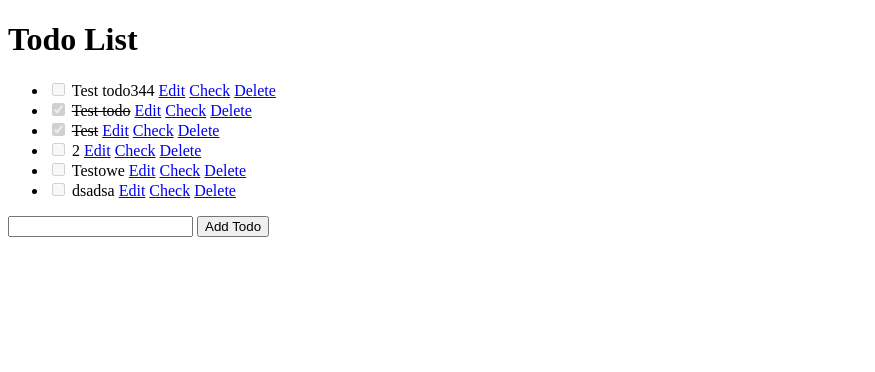
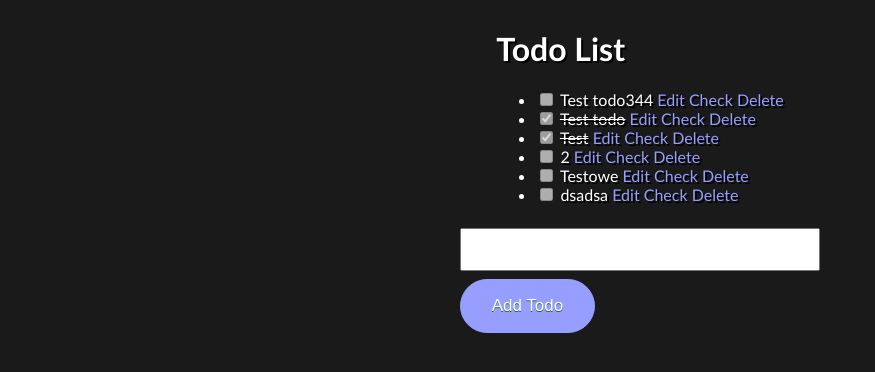
Before and after one commit to lux1778/Todo-app, a Flask app: page / in a window 1280 px wide. Shown: the top 372 px of the page, without its empty margins (0-875 px from the left). Run offline with Flask 2, Linux system fonts and the light colour scheme; data comes from the database, SQL or seed files in the repository; both versions use the stored data as it was after the commit.

Commit message:
Ostylowanie aplikacji

```diff
--- a/static/style.css
+++ b/static/style.css
@@ -0,0 +1,41 @@
+body{
+    background-color: #1a1a1a;
+    display: grid;
+    place-items: center;
+    color:white;
+    font-family: 'Gill Sans', 'Gill Sans MT', Calibri, 'Trebuchet MS', sans-serif;
+    text-shadow: 2px 2px black;
+}
+a {
+    text-decoration: none;
+    color: #969eff;
+}
+
+input[type=text] {
+  width: 100%;
+  padding: 12px 20px;
+  margin: 8px 0;
+  box-sizing: border-box;
+}
+
+button{
+	background-color:#969eff;
+	border-radius:28px;
+	border:1px solid #969eff;
+	display:inline-block;
+	cursor:pointer;
+	color:#ffffff;
+	font-family:Arial;
+	font-size:17px;
+	padding:16px 31px;
+	text-decoration:none;
+	text-shadow:0px 1px 0px #2f6627;
+}
+button:hover {
+	background-color:#8087d9;
+}
+button:active {
+	position:relative;
+	top:1px;
+}
+}
--- a/templates/edit.html
+++ b/templates/edit.html
@@ -6,6 +6,7 @@
           content="width=device-width, user-scalable=no, initial-scale=1.0, maximum-scale=1.0, minimum-scale=1.0">
     <meta http-equiv="X-UA-Compatible" content="ie=edge">
     <title>Document</title>
+    <link rel="stylesheet" href="{{ url_for('static', filename='style.css') }}">
 </head>
 <body>
     <form action="/edit/{{ todo.id }}" method="POST">
--- a/templates/index.html
+++ b/templates/index.html
@@ -5,9 +5,11 @@
     <meta name="viewport"
           content="width=device-width, user-scalable=no, initial-scale=1.0, maximum-scale=1.0, minimum-scale=1.0">
     <meta http-equiv="X-UA-Compatible" content="ie=edge">
+    <link rel="stylesheet" href="{{ url_for('static', filename='style.css') }}">
     <title>Todo app</title>
 </head>
 <body>
+<div id="container>">
     <h1>Todo List</h1>
     <ul>
         {% for todo in todos %}
@@ -20,9 +22,12 @@
             </li>
         {% endfor %}
     </ul>
+    </div>
+<div id="form">
         <form action="{{ url_for('add') }} " method="post">
             <input type="text" name="todo">
             <button type="submit">Add Todo</button>
         </form>
+    </div>
 </body>
 </html>
```
Also changed, not shown: instance/db.sqlite.
